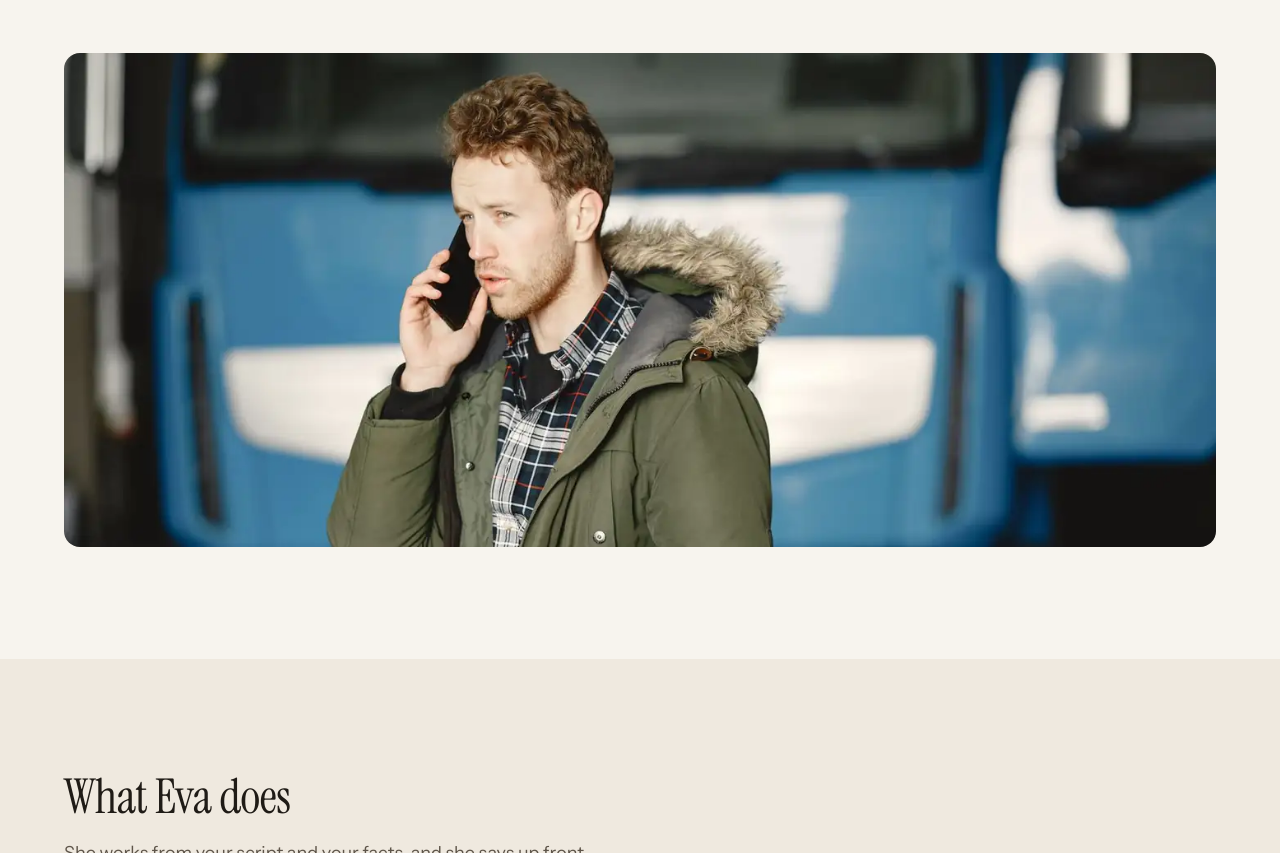
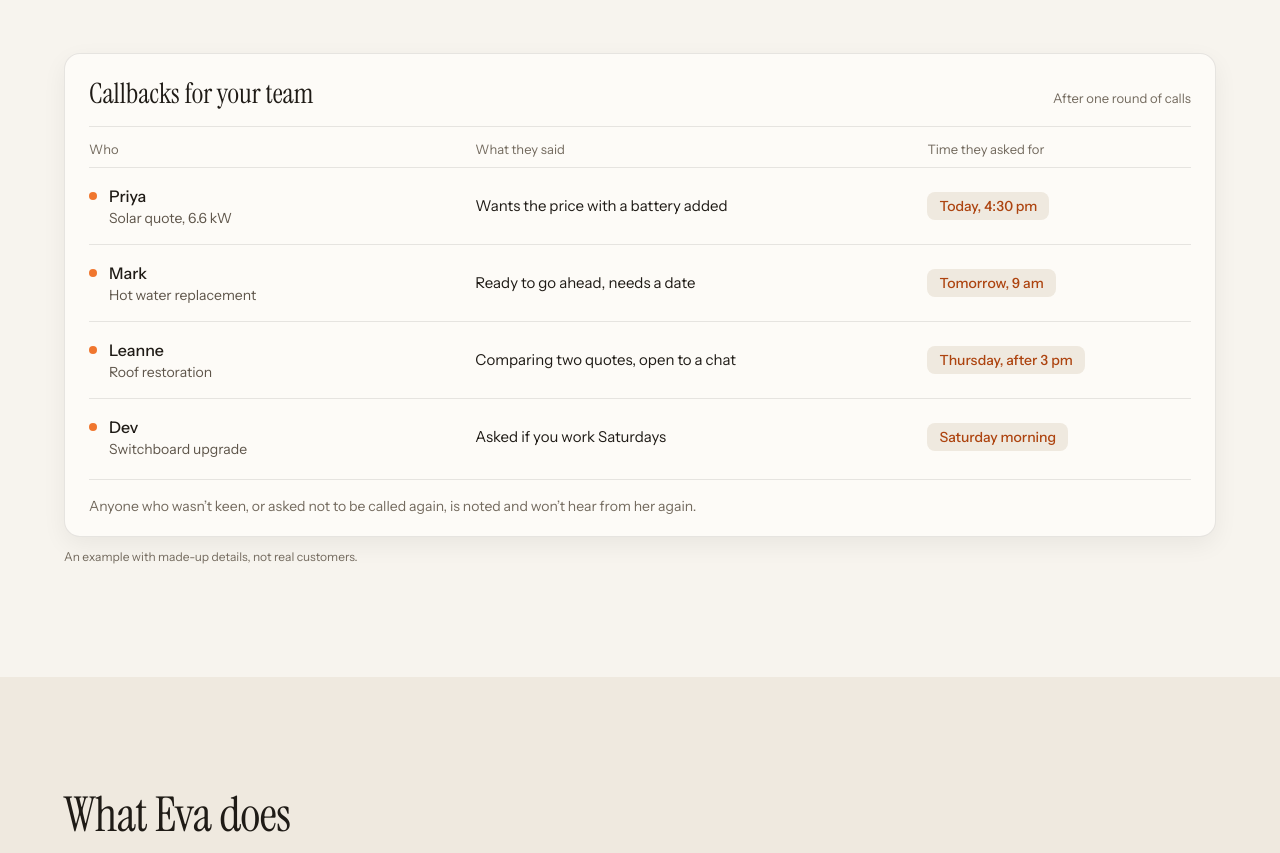
Before and after one commit to ShreyashW32/heareva-site, a plain HTML site: page index.html in a window 1280 px wide. Shown: the part 1852-2705 px from the top of the page. Drawn offline with Linux system fonts and the light colour scheme.

Commit message:
How it works: replace the stock banner with an example callback list
Co-Authored-By: Claude Opus 5.5 <noreply@anthropic.com>

```diff
--- a/index.html
+++ b/index.html
@@ -342,6 +342,34 @@ footer a { color: var(--on-night-2); }
 .plans-foot { margin-top: 24px; font-size: 14px; line-height: 20px; color: var(--ink-3); }
 @media (max-width: 900px) { .plans { grid-template-columns: 1fr; } }
 @media (max-width: 640px) { .plans { margin-top: 40px; } .plan { padding: 24px; } .plan h3 { font-size: 28px; } }
+
+/* Added 18 Nov 2026: example callback list under How it works (replaces the banner photo) */
+.cb { margin: 56px 0 0; }
+.cb-sheet { padding: 8px 24px 20px; border-radius: 16px; background: var(--card); border: 1px solid var(--line); box-shadow: 0 8px 24px rgba(0, 0, 0, 0.06); }
+.cb-top { display: flex; align-items: baseline; justify-content: space-between; gap: 16px; padding: 16px 0; border-bottom: 1px solid var(--line); }
+.cb-title { font: 400 28px/1.15 var(--serif); }
+.cb-meta { font-size: 13px; line-height: 20px; color: var(--ink-3); }
+.cb-head, .cb-row { display: grid; grid-template-columns: minmax(0, 1.1fr) minmax(0, 1.3fr) minmax(0, 0.8fr); gap: 24px; align-items: center; }
+.cb-head { padding: 12px 0 8px; font-size: 13px; line-height: 20px; color: var(--ink-3); }
+.cb-list { list-style: none; margin: 0; padding: 0; }
+.cb-row { padding: 16px 0; border-top: 1px solid var(--line); }
+.cb-who { display: grid; grid-template-columns: 8px 1fr; gap: 12px; align-items: start; }
+.cb-who i { width: 8px; height: 8px; margin-top: 8px; border-radius: 50%; background: var(--ember); }
+.cb-who span { font-size: 14px; line-height: 20px; color: var(--ink-2); }
+.cb-who b { display: block; font-size: 16px; line-height: 24px; font-weight: 500; color: var(--ink); }
+.cb-said { font-size: 15px; line-height: 22px; color: var(--ink); }
+.cb-time { justify-self: start; padding: 4px 12px; border-radius: 8px; background: var(--raised); font-size: 14px; line-height: 20px; font-weight: 500; color: var(--ember-ink); font-variant-numeric: tabular-nums; white-space: nowrap; }
+.cb-foot { margin-top: 4px; padding-top: 16px; border-top: 1px solid var(--line); font-size: 14px; line-height: 20px; color: var(--ink-3); }
+@media (max-width: 760px) {
+  .cb { margin-top: 40px; }
+  .cb-sheet { padding: 4px 16px 16px; }
+  .cb-top { flex-direction: column; gap: 4px; }
+  .cb-title { font-size: 24px; }
+  .cb-head { display: none; }
+  .cb-row { grid-template-columns: 1fr; gap: 8px; }
+  .cb-said { padding-left: 20px; }
+  .cb-time { margin-left: 20px; }
+}
 </style>
 </head>
 <body>
@@ -464,7 +492,39 @@ footer a { color: var(--on-night-2); }
           <p>Anyone interested gets a callback request with the time they asked for. Someone from your team still makes that call.</p>
         </li>
       </ol>
-      <figure class="banner"><img src="assets/photo-banner-3.webp" width="1400" height="600" loading="lazy" decoding="async" alt="A tradesman taking a phone call beside his truck"></figure>
+      <figure class="cb">
+        <div class="cb-sheet">
+          <div class="cb-top">
+            <div class="cb-title">Callbacks for your team</div>
+            <div class="cb-meta">After one round of calls</div>
+          </div>
+          <div class="cb-head" aria-hidden="true"><span>Who</span><span>What they said</span><span>Time they asked for</span></div>
+          <ol class="cb-list">
+            <li class="cb-row">
+              <div class="cb-who"><i aria-hidden="true"></i><span><b>Priya</b>Solar quote, 6.6 kW</span></div>
+              <div class="cb-said">Wants the price with a battery added</div>
+              <div class="cb-time">Today, 4:30 pm</div>
+            </li>
+            <li class="cb-row">
+              <div class="cb-who"><i aria-hidden="true"></i><span><b>Mark</b>Hot water replacement</span></div>
+              <div class="cb-said">Ready to go ahead, needs a date</div>
+              <div class="cb-time">Tomorrow, 9 am</div>
+            </li>
+            <li class="cb-row">
+              <div class="cb-who"><i aria-hidden="true"></i><span><b>Leanne</b>Roof restoration</span></div>
+              <div class="cb-said">Comparing two quotes, open to a chat</div>
+              <div class="cb-time">Thursday, after 3 pm</div>
+            </li>
+            <li class="cb-row">
+              <div class="cb-who"><i aria-hidden="true"></i><span><b>Dev</b>Switchboard upgrade</span></div>
+              <div class="cb-said">Asked if you work Saturdays</div>
+              <div class="cb-time">Saturday morning</div>
+            </li>
+          </ol>
+          <p class="cb-foot">Anyone who wasn’t keen, or asked not to be called again, is noted and won’t hear from her again.</p>
+        </div>
+        <figcaption class="note">An example with made-up details, not real customers.</figcaption>
+      </figure>
     </div>
   </section>
 
```
Also changed, not shown: assets/photo-banner-3.webp (deleted), assets/photo-credits-v5.txt.
